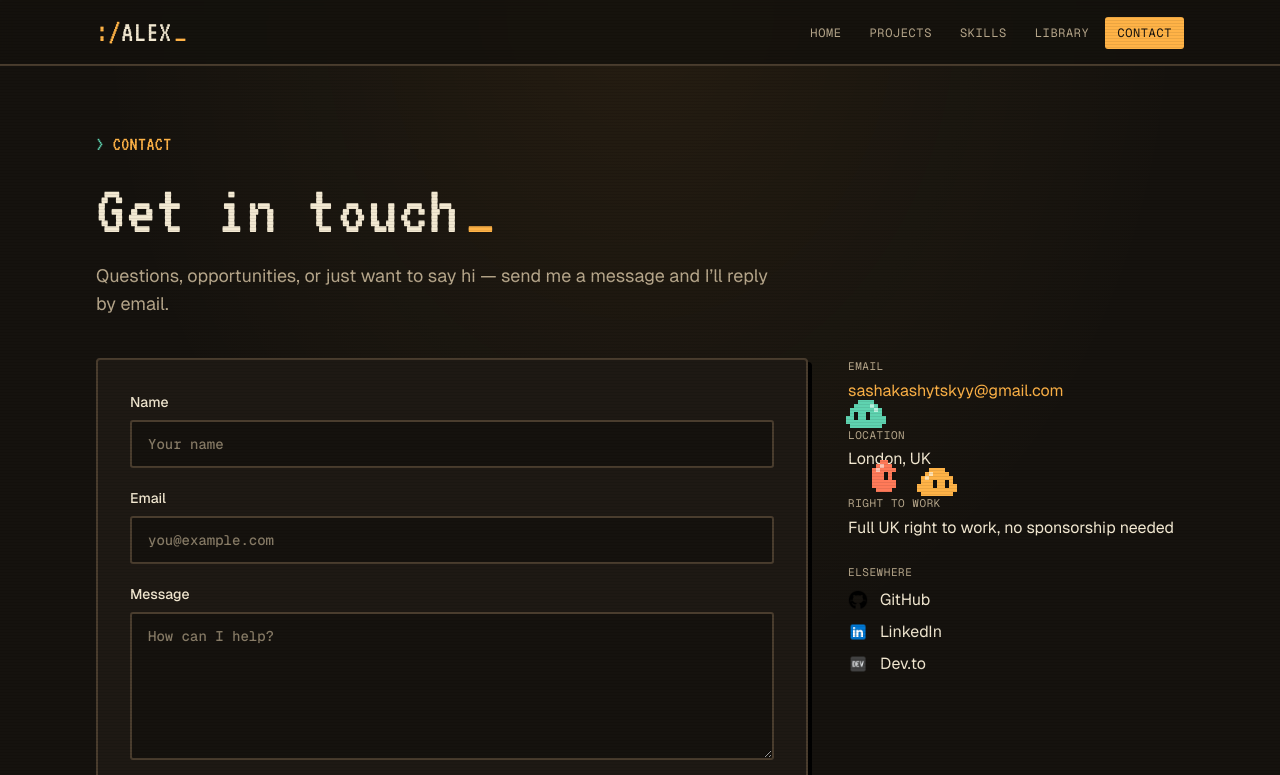
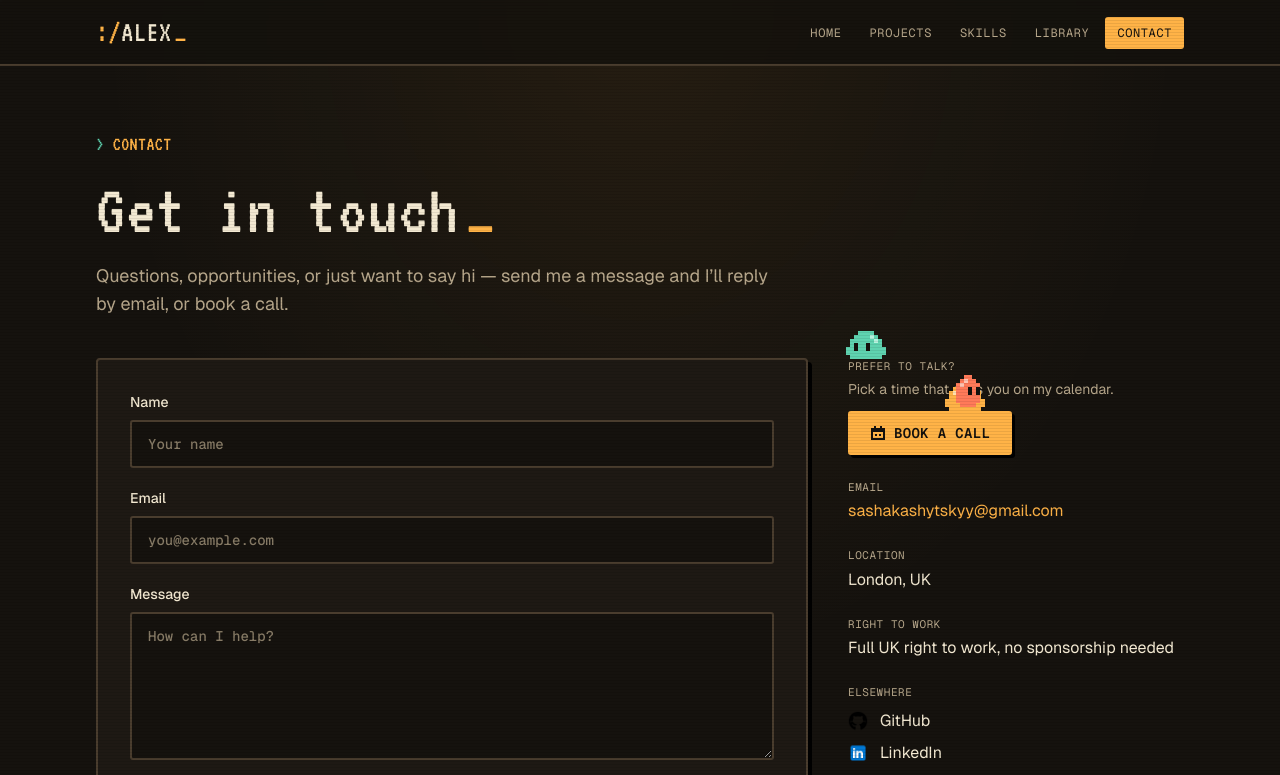
Before and after one commit to kot-1999/PersonalPortfolioNext, a Next.js app: page /contact in a window 1280 px wide. Shown: the top 775 px of the page. Built offline with nearby package versions, Linux system fonts and the light colour scheme.

Commit message:
Buttons usage was added

```diff
--- a/app/contact/page.tsx
+++ b/app/contact/page.tsx
@@ -1,5 +1,6 @@
 import type { Metadata } from 'next'
 
+import BookCallButton from '@/components/BookCallButton'
 import ContactForm from '@/components/ContactForm'
 import PageHeader from '@/components/PageHeader'
 import { profile } from '@/content/profile'
@@ -13,13 +14,18 @@ export default function ContactPage() {
             <PageHeader
                 eyebrow='Contact'
                 title='Get in touch'
-                description='Questions, opportunities, or just want to say hi — send me a message and I’ll reply by email.'
+                description='Questions, opportunities, or just want to say hi — send me a message and I’ll reply by email, or book a call.'
             />
             <div className='grid gap-10 lg:grid-cols-3'>
                 <div className='lg:col-span-2'>
                     <ContactForm action={profile.formspreeAction} />
                 </div>
                 <aside className='space-y-6'>
+                    <div>
+                        <h2 className='label text-muted'>Prefer to talk?</h2>
+                        <p className='mt-1 text-sm text-muted'>Pick a time that suits you on my calendar.</p>
+                        <BookCallButton className='mt-3' />
+                    </div>
                     <div>
                         <h2 className='label text-muted'>Email</h2>
                         <a href={`mailto:${profile.email}`} className='mt-1 block break-all text-accent hover:underline'>
--- a/app/page.tsx
+++ b/app/page.tsx
@@ -1,5 +1,6 @@
 import Link from 'next/link'
 
+import BookCallButton from '@/components/BookCallButton'
 import BookCover from '@/components/BookCover'
 import Terminal from '@/components/Terminal'
 import ExternalIcon from '@/components/ExternalIcon'
@@ -32,6 +33,7 @@ export default function Home() {
 
                         <div className='mt-10 flex flex-wrap gap-4'>
                             <Link href='/projects/' className='btn-primary'>View projects</Link>
+                            <BookCallButton variant='ghost' />
                             <Link href='/contact/' className='btn-ghost'>Get in touch</Link>
                         </div>
                     </div>
@@ -197,9 +199,12 @@ export default function Home() {
                 <div className='card flex flex-col items-start gap-6 border-accent p-8 sm:flex-row sm:items-center sm:justify-between sm:p-10'>
                     <div>
                         <h2 className='pixel text-4xl'>Let’s build something reliable.</h2>
-                        <p className='mt-2 text-muted'>Have a project or a role in mind? I’d love to hear about it.</p>
+                        <p className='mt-2 text-muted'>Have a project or a role in mind? Book a call or send me a message.</p>
                     </div>
-                    <Link href='/contact/' className='btn-primary'>Contact me</Link>
+                    <div className='flex shrink-0 flex-wrap gap-4'>
+                        <BookCallButton />
+                        <Link href='/contact/' className='btn-ghost'>Contact me</Link>
+                    </div>
                 </div>
             </section>
         </>
--- a/content/profile.ts
+++ b/content/profile.ts
@@ -10,6 +10,8 @@ export const profile = {
     email: 'sashakashytskyy@gmail.com',
     /** Formspree endpoint used by the contact form */
     formspreeAction: 'https://formspree.io/f/mlggekeq',
+    /** Google Calendar appointment page behind the "Book a call" buttons */
+    bookingUrl: 'https://calendar.app.google/Yg9HMPFqktqosbRL7',
 
     headline: 'I build scalable, well-tested backend systems.',
     about: [
```
